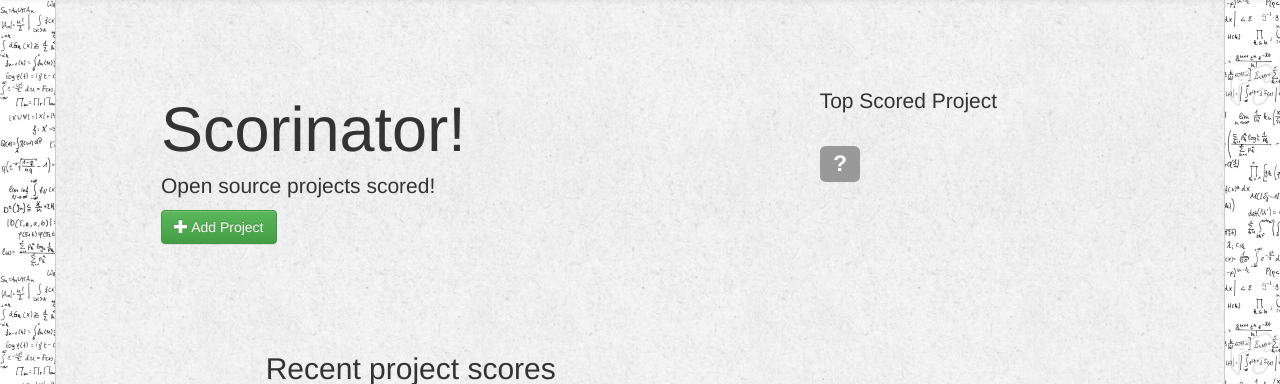
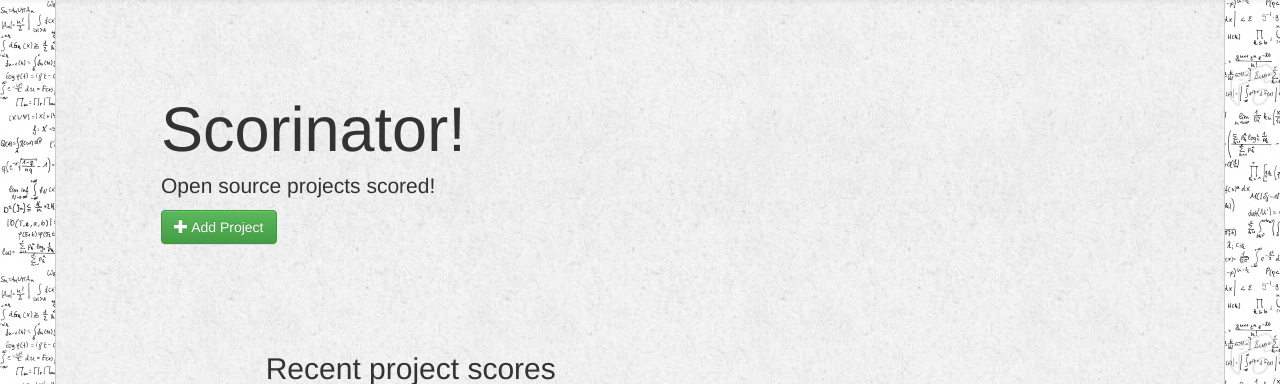
Before and after one commit to kencochrane/scorinator, a Django app: template scorinator/templates/index.html in a window 1280 px wide. Shown: the part 51-435 px from the top of the page. Run offline with Django 3.2, Linux system fonts and the light colour scheme; the template is opened without the code that fills it, so the values that code supplies are empty; parts of the project's set-up code (start-up, migrations or seed data) failed here and were passed over; some libraries are stand-ins or nearby versions.

Commit message:
handle scenario when feature project not set

```diff
--- a/scorinator/core/views.py
+++ b/scorinator/core/views.py
@@ -25,7 +25,7 @@ class HomeView(TemplateView):
         if top_scores:
             featured_project = list(top_scores).pop().project
         else:
-            featured_project = {"name": "Unknown"}
+            featured_project = None
         kwargs.update(featured_project=featured_project)
         kwargs.update(recent_scores=ProjectScore.objects.recent(10))
         return super(HomeView, self).get_context_data(**kwargs)
--- a/scorinator/templates/index.html
+++ b/scorinator/templates/index.html
@@ -16,6 +16,7 @@
       </p>
       </div>
       <div class="col-md-3 col-md-offset-2" id="featured">
+        {% if featured_project %}
           Top Scored Project
           <h2>
             <a href="{% url 'project.detail' featured_project.slug %}">
@@ -28,6 +29,7 @@
               </a>
             </small>
           </h2>
+        {% endif %}
       </div>
     </div>
   </div>
```
Lines whose indentation alone changed are shown as unchanged.
